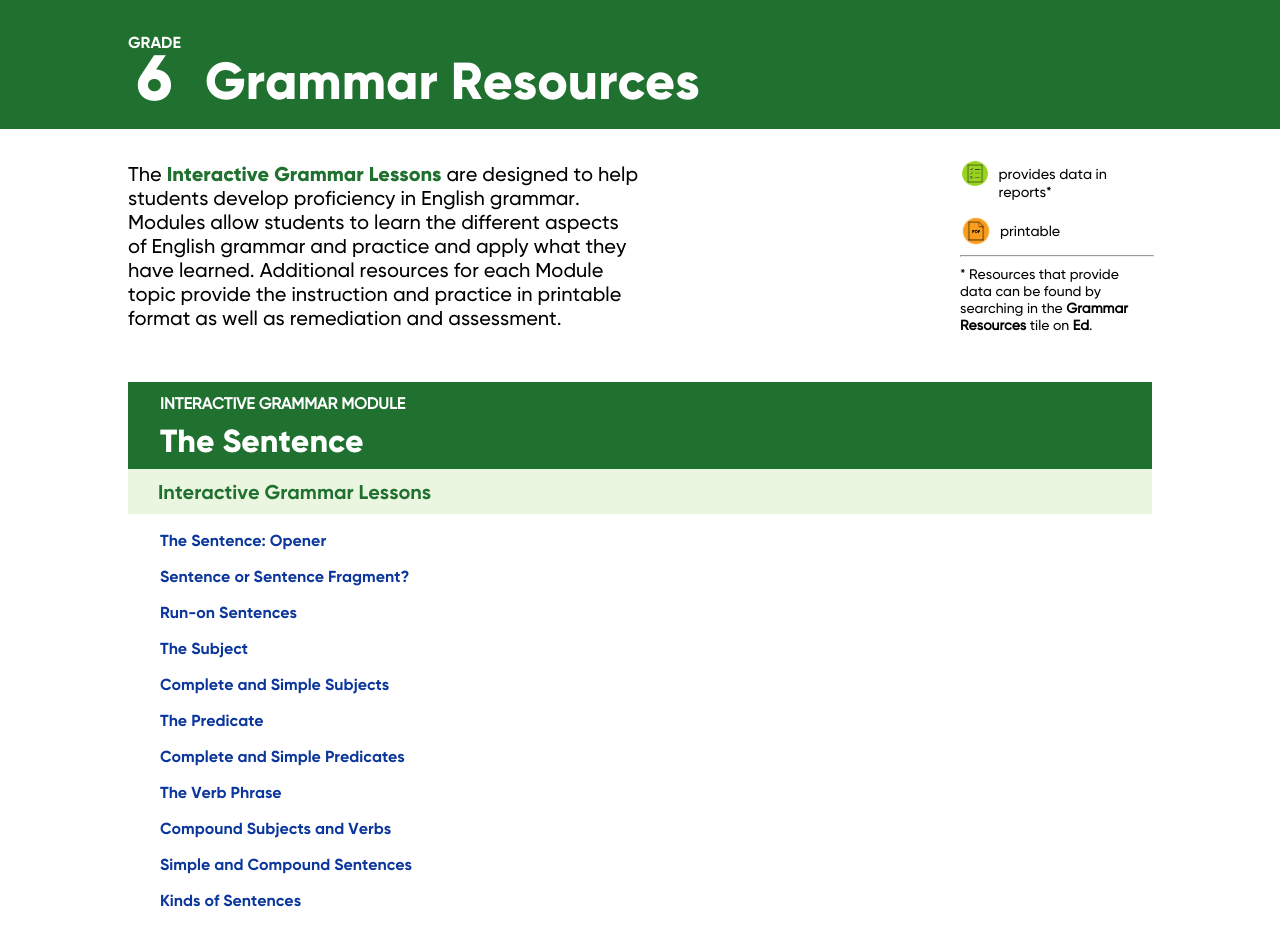
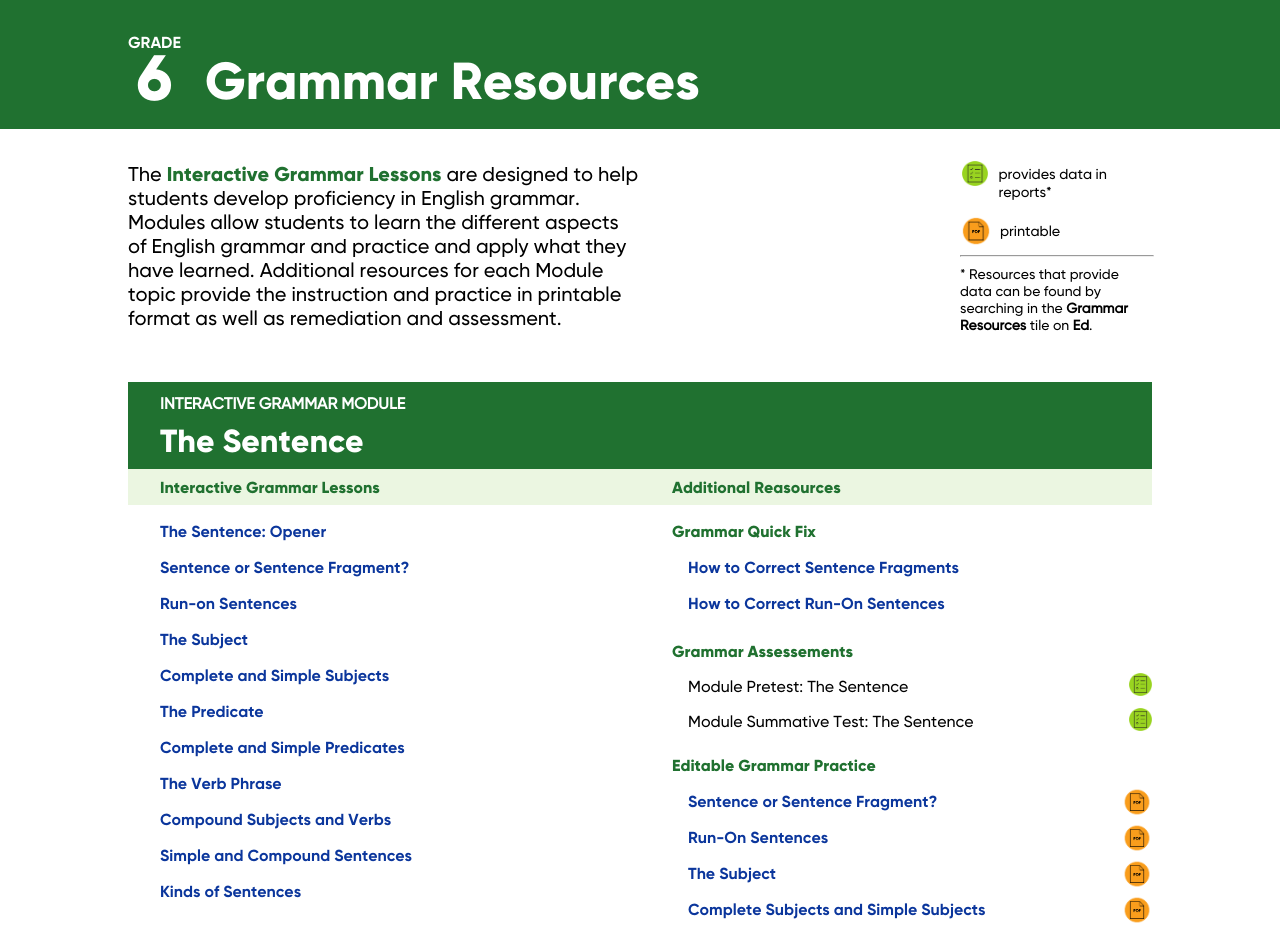
Before and after one commit to dfert1987/Grammar-TOC, a React (Create React App) app: page / in a window 1280 px wide. Shown: the top 931 px of the page. Built offline with nearby package versions, Linux system fonts and the light colour scheme.

Commit message:
right colum work

```diff
--- /dev/null
+++ b/src/Components/TableElements/AdditionalResources.js
@@ -0,0 +1,24 @@
+import React from "react";
+import GrammarQuickFix from "./GrammarQuickFix";
+import GrammarAssessments from "./GrammarAssessments";
+import EditablePractice from "./EditablePractice";
+import LevelUpTutorials from "./LevelUpTutorials";
+import "../../Styles/Table.css";
+
+const AdditionalResources = ({ data }) => {
+  return (
+    <div className="additional-container">
+      <header className="column-header">
+        <h4 className="column-header-text">Additional Reasources</h4>
+      </header>
+      <section className="right-list">
+        <GrammarQuickFix data={data} />
+        <GrammarAssessments data={data} />
+        <EditablePractice data={data} />
+        <LevelUpTutorials data={data} />
+      </section>
+    </div>
+  );
+};
+
+export default AdditionalResources;
--- /dev/null
+++ b/src/Components/TableElements/EditablePractice.js
@@ -0,0 +1,38 @@
+import React, { useState, useEffect } from "react";
+import PDFIcon from "../../Assets/Icons/PDFIcon.png";
+import "../../Styles/Table.css";
+
+const EditablePractice = ({ data }) => {
+  const [practiceItems, setPracticeItems] = useState([]);
+  const [links, setLinks] = useState([]);
+
+  useEffect(() => {
+    if (data.length) {
+      const allPractice = data.map((item) => item.EDITABLE_GRAMMAR_PRACTICE);
+      setPracticeItems(allPractice);
+
+      const allLinks = data.map((item) => item.EDITABLE_ICON_LINKS);
+      setLinks(allLinks);
+    }
+  }, [data]);
+
+  const makeList = () => {
+    return practiceItems.map((practiceItem, index) => (
+      <span key={index} className="practice-item">
+        <a className="link" href={links[index]}>
+          <p className="practice-item-name">{practiceItem}</p>
+        </a>
+        <img className="pdf-icon-list" alt="PDF Icon" src={PDFIcon} />
+      </span>
+    ));
+  };
+
+  return (
+    <section className="subsection">
+      <h4 className="subsection-header">Editable Grammar Practice</h4>
+      {makeList()}
+    </section>
+  );
+};
+
+export default EditablePractice;
--- /dev/null
+++ b/src/Components/TableElements/GrammarAssessments.js
@@ -0,0 +1,40 @@
+import React, { useState, useEffect } from "react";
+import DataIcon from "../../Assets/Icons/DataIcon.png";
+import "../../Styles/Table.css";
+
+const GrammarAssessments = ({ data }) => {
+  const [assessments, setAssessments] = useState([]);
+  console.log(assessments);
+
+  useEffect(() => {
+    const allAssessments = data.map((item) => item.GRAMMAR_ASSESSMENTS);
+    console.log(allAssessments);
+    setAssessments(allAssessments);
+  }, [data]);
+
+  const getIcon = (index) => {
+    if (data[index].ASSEMENT_ICON === true) {
+      return <img className="data-icon-list" alt="data icon" src={DataIcon} />;
+    }
+  };
+
+  const makeList = () => {
+    return assessments.map((assessment, index) =>
+      assessment ? (
+        <span key={index} className="assessment-item">
+          <p className="assessment-name">{assessment}</p>
+          {getIcon(index)}
+        </span>
+      ) : null
+    );
+  };
+
+  return (
+    <section className="subsection assessments">
+      <h4 className="subsection-header">Grammar Assessements</h4>
+      {makeList()}
+    </section>
+  );
+};
+
+export default GrammarAssessments;
--- /dev/null
+++ b/src/Components/TableElements/GrammarQuickFix.js
@@ -0,0 +1,32 @@
+import React, { useState, useEffect } from "react";
+import "../../Styles/Table.css";
+
+const GrammarQuickFix = ({ data }) => {
+  const [lessons, setLessons] = useState([]);
+  const [links, setLinks] = useState([]);
+
+  useEffect(() => {
+    const allLessons = data.map((item) => item.GRAMMAR_QUICK_FIX);
+    setLessons(allLessons);
+
+    const allLinks = data.map((item) => item.GRAMMAR_QUICK_FIX_LINKS);
+    setLinks(allLinks);
+  }, [data]);
+
+  const makeList = () => {
+    return lessons.map((lesson, index) => (
+      <a key={index} href={links[index]} className="link">
+        <p className="column-item right">{lesson}</p>
+      </a>
+    ));
+  };
+
+  return (
+    <section className="subsection">
+      <h4 className="subsection-header quick">Grammar Quick Fix</h4>
+      {makeList()}
+    </section>
+  );
+};
+
+export default GrammarQuickFix;
--- a/src/Components/TableElements/InteractiveGrammarElements.js
+++ b/src/Components/TableElements/InteractiveGrammarElements.js
@@ -18,7 +18,7 @@ const InteractiveGrammarElements = ({ data }) => {
   const makeList = () => {
     return lessons.map((lesson, index) => (
       <a key={index} href={links[index]} className="link">
-        <p className="left-column-item">{lesson}</p>
+        <p className="column-item">{lesson}</p>
       </a>
     ));
   };
--- /dev/null
+++ b/src/Components/TableElements/LevelUpTutorials.js
@@ -0,0 +1,14 @@
+import React, { useState, useEffect } from "react";
+import "../../Styles/Table.css";
+
+const LevelUpTutorials = ({ data }) => {
+    const [tutorials, setTutorials] = useState([]);
+
+  return (
+    <section className="subsection">
+      <h4 className="subsection-header">Level Up Tutorials</h4>
+    </section>
+  );
+};
+
+export default LevelUpTutorials;
--- a/src/Components/Tables/SentenceModule.js
+++ b/src/Components/Tables/SentenceModule.js
@@ -1,6 +1,7 @@
 import React, { useState, useEffect } from "react";
 import TableBanner from "../TableElements/TableBanner";
 import InteractiveGrammarElements from "../TableElements/InteractiveGrammarElements";
+import AdditionalResources from "../TableElements/AdditionalResources";
 import { TheSentence } from "../../Assets/Data/TheSentence";
 import "../../Styles/Table.css";
 
@@ -15,7 +16,8 @@ const SentenceModule = () => {
     <div className="table-container">
       <TableBanner data={data} />
       <section className="two-columns">
-        <InteractiveGrammarElements data={data} />
+        <InteractiveGrammarElements data={data} className="interactive" />
+        <AdditionalResources data={data} className="additional" />
       </section>
     </div>
   );
--- a/src/Styles/Table.css
+++ b/src/Styles/Table.css
@@ -35,27 +35,104 @@
   margin-top: 0.25em;
 }
 
+.two-columns {
+  display: flex;
+  flex-direction: row;
+  justify-content: stretch;
+  width: 100%;
+}
+
 .column-header {
   background-color: #ebf6e1;
+  width: 100%;
+}
+.interactive-container {
+  width: 50%;
+}
+
+.additional-container {
+  width: 50%;
 }
 
 .column-header-text {
   color: #207130;
-  font-family: "Gilroy Bold";
-  font-size: 1.25em;
+  font-family: "Gilroy Extra Bold";
+  font-size: 1em;
   margin: 0;
   padding-bottom: 0.5em;
-  padding-left: 1.5em;
+  padding-left: 2em;
   padding-top: 0.5em;
 }
 
-.left-column-item {
+.column-item {
   color: #0b369c;
   font-family: "Gilroy Bold";
   font-size: 1em;
   padding-left: 2em;
 }
 
+.column-item.right {
+  padding-left: 1em;
+}
+
 .link {
   text-decoration: none;
 }
+
+.subsection-header {
+  color: #207130;
+  font-family: "Gilroy Extra Bold";
+  margin-bottom: 0;
+  margin-top: 0.5em;
+}
+
+.assessment-item {
+  display: flex;
+  flex-direction: row;
+  font-family: "Gilroy";
+  justify-content: space-between;
+  padding-left: 1em;
+}
+
+.data-icon-list {
+  height: 1.45em;
+  position: relative;
+  top: 0.75em;
+}
+
+.subsection {
+  padding-bottom: 0.25em;
+  padding-left: 2em;
+}
+
+.assessment-name {
+  margin-bottom: 0;
+}
+
+.subsection-header.quick {
+  margin-top: 1em;
+}
+
+.practice-item {
+  color: #0b369c;
+  display: flex;
+  flex-direction: row;
+  font-family: "Gilroy Bold";
+  justify-content: space-between;
+  padding-left: 1em;
+}
+
+.practice-item-name {
+  color: #0b369c;
+  margin-bottom: 0;
+}
+
+.pdf-icon-list {
+  height: 1.85em;
+  position: relative;
+  top: 0.75em;
+}
+
+.subsection.assessments {
+  padding-bottom: 1em;
+}
```
